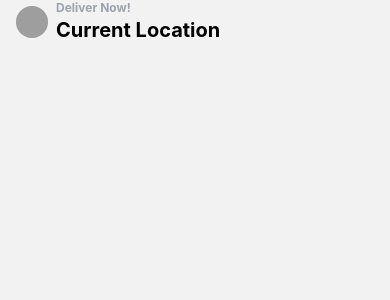
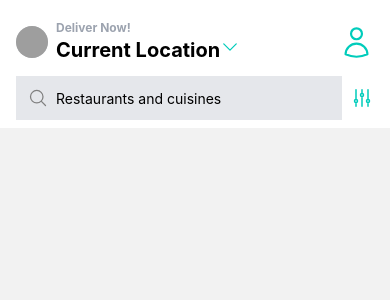
Before and after one commit to SergioMaurySterling/deliveroo, a React Native app: screen /Home in a window 390 px wide. Shown: the top 300 px of the page. Built offline with nearby package versions, Linux system fonts and the light colour scheme; grey boxes are pictures that could not be loaded.

Commit message:
home screen and components

```diff
--- a/package.json
+++ b/package.json
@@ -16,9 +16,10 @@
     "nativewind": "^2.0.11",
     "react": "18.0.0",
     "react-native": "0.69.6",
+    "react-native-heroicons": "^3.2.0",
     "react-native-safe-area-context": "4.3.1",
     "react-native-screens": "~3.15.0",
-    "react-native-svg": "^13.4.0",
+    "react-native-svg": "12.3.0",
     "tailwindcss": "^3.2.1"
   },
   "devDependencies": {
--- a/screens/HomeScreen.jsx
+++ b/screens/HomeScreen.jsx
@@ -1,6 +1,12 @@
 import React, {useLayoutEffect} from 'react';
-import { View, Text, SafeAreaView, Image } from 'react-native';
+import { View, Text, SafeAreaView, Image, TextInput } from 'react-native';
 import { useNavigation } from '@react-navigation/native';
+import {
+  UserIcon,
+  ChevronDownIcon,
+  MagnifyingGlassIcon,
+  AdjustmentsVerticalIcon
+} from 'react-native-heroicons/outline'
 
 function HomeScreen() {
   const navigation = useNavigation();
@@ -13,19 +19,32 @@
 
   return (
     //The safe area view set all the content below the top bar on phones.
-    <SafeAreaView>
+    <SafeAreaView className='bg-white pt-5'>
       {/* Header */}
       <View className='flex-row pb-3 items-center mx-4 space-x-2'>
         <Image
           source={{uri:'https://links.papareact.com/wru'}}
           className='h-7 w-7 bg-gray-300 p-4 rounded-full'
         />
-        <View>
+        <View className='flex-1'>
           <Text className='font-bold text-gray-400 text-xs'>Deliver Now!</Text>
           <Text className='font-bold text-xl'>
             Current Location
+            <ChevronDownIcon size={20} color="#00CCBB" />
           </Text>
         </View>
+        <UserIcon size={35} color="#00CCBB" />
+      </View>
+      {/* Search */}
+      <View className='flex-row items-center space-x-2 pb-2 mx-4'>
+        <View className='flex-row flex-1 space-x-2 bg-gray-200 p-3'>
+          <MagnifyingGlassIcon color='gray' size={20}/>
+          <TextInput
+            placeholder='Restaurants and cuisines'
+            keyboardType='default'
+          />
+        </View>
+        <AdjustmentsVerticalIcon color="#00CCBB"/>
       </View>
     </SafeAreaView>
   );
```
Also changed, not shown: 1 other file (tests, documents, lock files or other folders).
